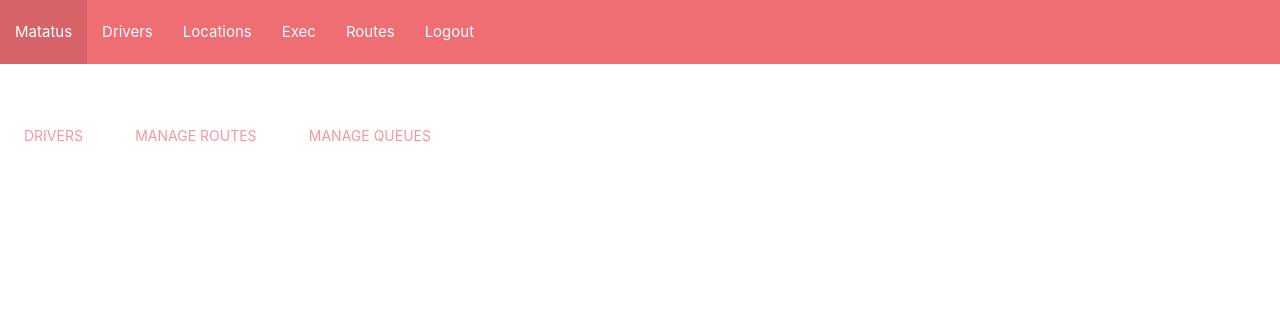
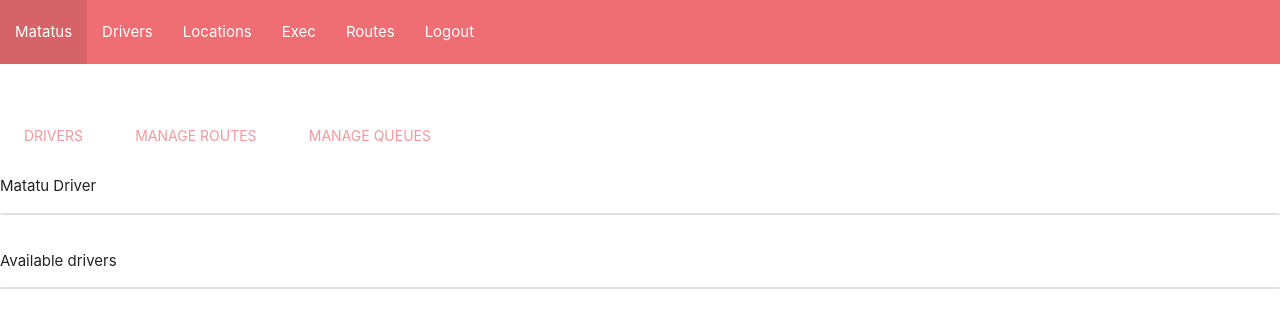
Before and after one commit to FrankApiyo/project, a Flask app: template templates/manage_matatu.html in a window 1280 px wide. Shown: the top 328 px of the page. Run offline with Flask 2, Linux system fonts and the light colour scheme; the template is opened without the code that fills it, so the values that code supplies are empty; parts of the project's set-up code (start-up, migrations or seed data) failed here and were passed over.

Commit message:
finished manage matatu drivers route

```diff
--- a/app.py
+++ b/app.py
@@ -318,9 +318,10 @@ def manage_drivers():
     return render_template("manage_drivers.html", drivers=drivers)
 
 
-@app.route("/manage_matatu/<registration>")
+@app.route("/manage_matatu/<registration>/<add_or_remove>/<driver_id>")
+@app.route("/manage_matatu/<registration>/", defaults={"driver_id": None, "add_or_remove": None})
 @login_required
-def manage_matatu(registration):
+def manage_matatu(registration, add_or_remove, driver_id):
     # this prevents other users form loging in to the wrong parts of the app
     service = None
     if (session["service_name"]):
@@ -330,14 +331,36 @@ def manage_matatu(registration):
     if not service:
         redirect(url_for("login"))
 
-    #TODO finish this later
-    #here we will be able to do the following to matatus
-    #1. add driver
-    #2. add matatu to queue
-    #3. manage routes
-    #4. delete matatu
     matatu = Matatu.query.filter_by(registration=registration).first()
-    return render_template("manage_matatu.html", registration=matatu.registration)
+
+    if add_or_remove == "-":
+        driver = Driver.query.filter_by(id=driver_id).first()
+        if driver.id == matatu.driver.id:
+            matatu.driver = None
+            db.session.commit()
+
+    elif add_or_remove == "+":
+        driver = Driver.query.filter_by(id=driver_id).first()
+        if matatu.driver is None:
+            matatu.driver = driver
+            db.session.commit()
+
+    if matatu.driver:
+        matatu_drivers = [matatu.driver]
+        #print("matatu drivers" + str(matatu_drivers))
+    potential_drivers = []
+    #print("potential drivers"+str(potential_drivers))
+    for driver in service.drivers:
+        if not driver.matatu:
+            potential_drivers.append(driver)
+
+    #TODO find a way to tell user when we dont have a driver for the matatu
+    if not matatu.driver:
+        return render_template("manage_matatu.html", registration=matatu.registration,
+                               potential_drivers=potential_drivers)
+    else:
+        return render_template("manage_matatu.html", registration=matatu.registration,
+                           potential_drivers=potential_drivers, matatu_drivers=matatu_drivers)
 
 
 @app.route("/new_matatu", methods=["POST", "GET"])
--- a/templates/manage_matatu.html
+++ b/templates/manage_matatu.html
@@ -11,6 +11,35 @@
 {% endblock %}
 {% block body %}
     <div class="row">
-
+        <p>Matatu Driver</p>
+        <ul class="collection">
+            {% for driver in matatu_drivers %}
+                <li class="collection-item">
+                    <a href="#">
+                        <div>
+                            <p>id number: {{ driver.id }}</p>
+                            <p>middle_name: {{ driver.middle_name }}</p>
+                            <p>last_name: {{ driver.last_name }}</p>
+                        </div>
+                    </a>
+                </li>
+            {% endfor %}
+        </ul>
+    </div>
+    <div class="row">
+        <p>Available drivers</p>
+        <ul class="collection">
+            {% for driver in potential_drivers %}
+                <li class="collection-item">
+                    <a href="#">
+                        <div>
+                            <p>id number: {{ driver.id }}</p>
+                            <p>middle_name: {{ driver.middle_name }}</p>
+                            <p>last_name: {{ driver.last_name }}</p>
+                        </div>
+                    </a>
+                </li>
+            {% endfor %}
+        </ul>
     </div>
 {% endblock %}
```
